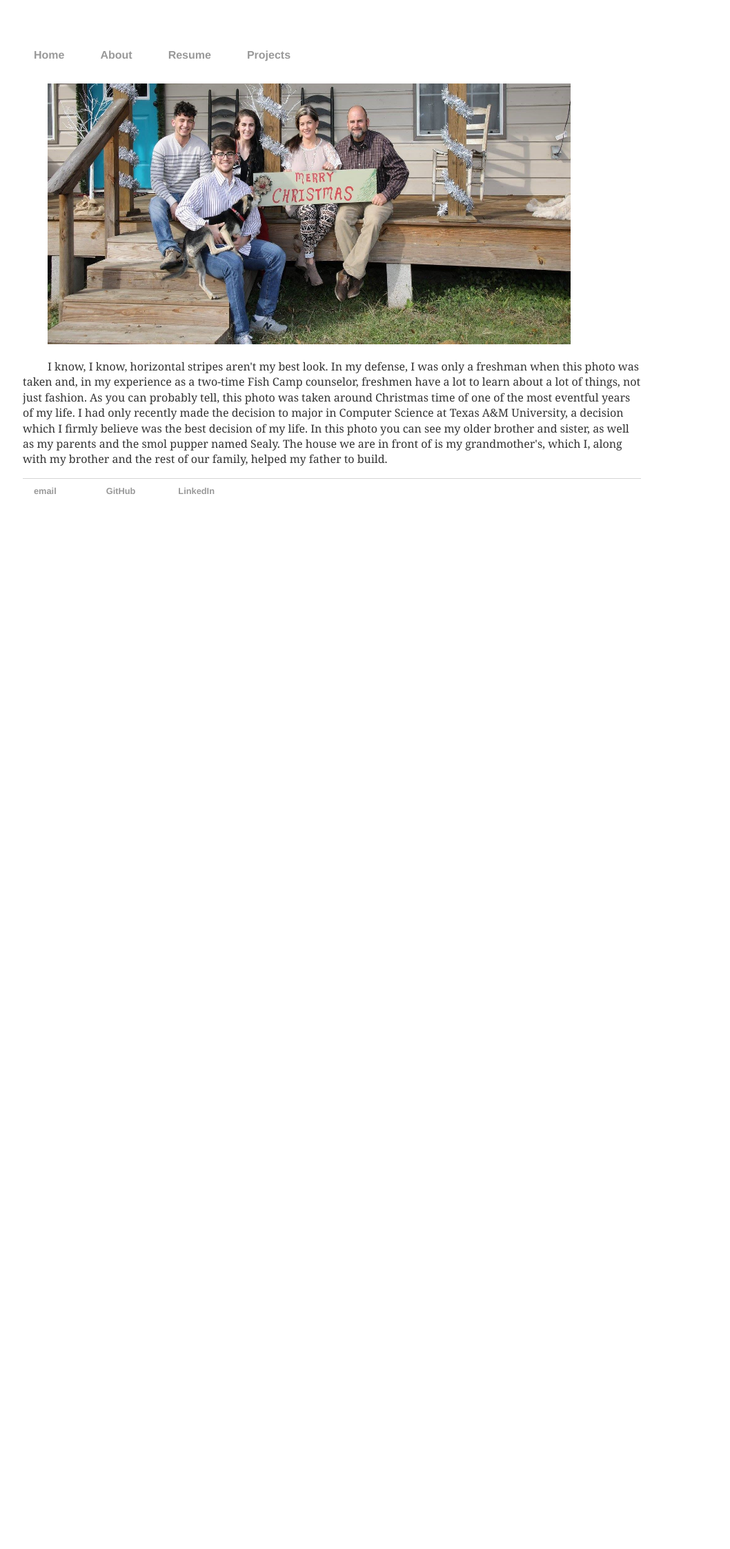
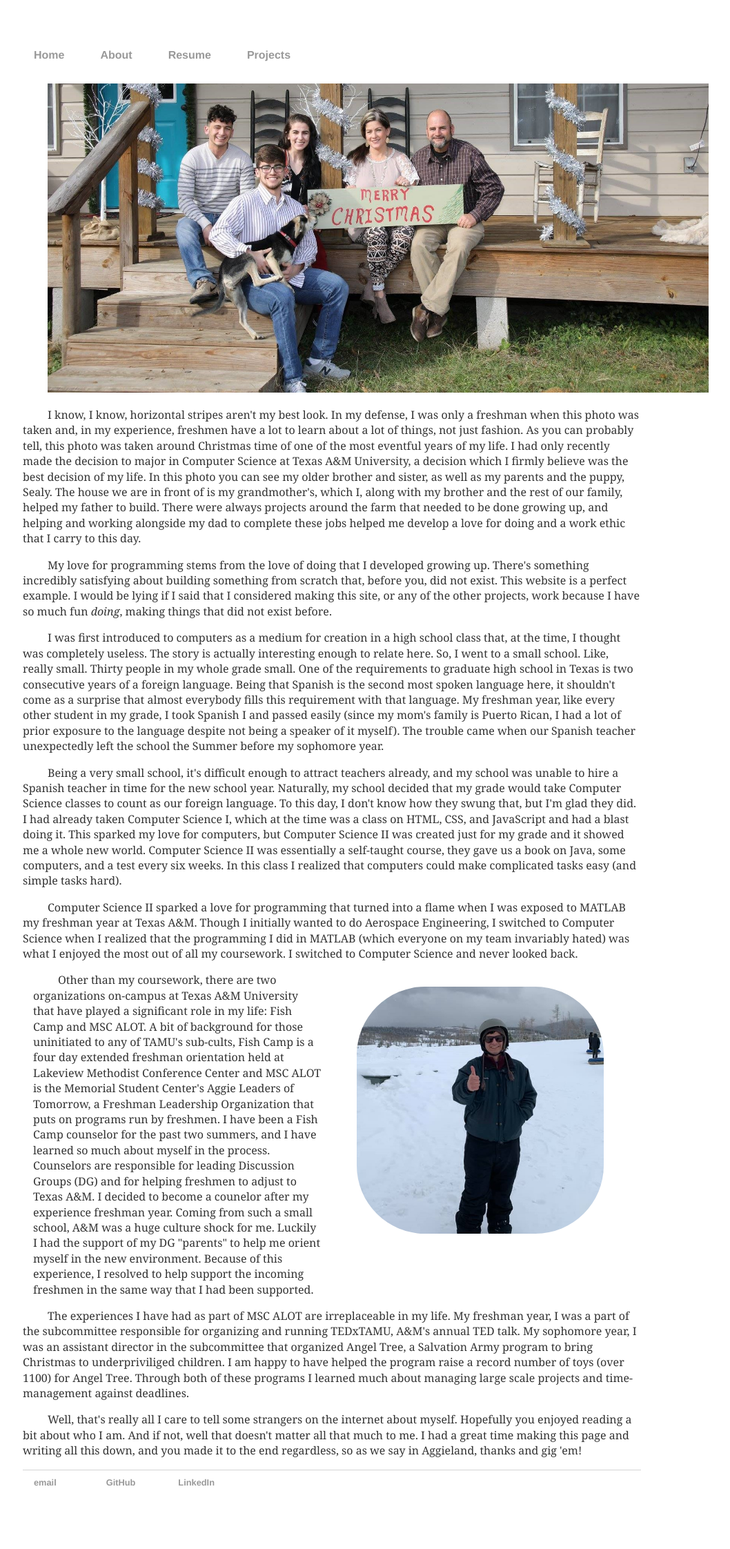
Before and after one commit to lwcreel/lwcreel.github.io, a Jekyll site: the page built from about/index.html, in a window 1280 px wide. Shown: the whole page at 69% size, without its empty margins (159-1217 px from the left). Built offline with Jekyll 4.4.1, drawn with Linux system fonts in a browser that asks for light colours; before the commit the page ends 900 px from its top, so only the background shows below that.

Commit message:
Finished About page

```diff
--- a/about/index.html
+++ b/about/index.html
@@ -7,13 +7,82 @@ title: Landon Creel
 <div class="row">
     <p class="about">
         I know, I know, horizontal stripes aren't my best look. In my defense, I was only a freshman when
-        this photo was taken and, in my experience as a two-time Fish Camp counselor, freshmen have a lot
+        this photo was taken and, in my experience, freshmen have a lot
         to learn about a lot of things, not just fashion. As you can probably tell, this photo was taken
         around Christmas time of one of the most eventful years of my life. I had only recently made the
         decision to major in Computer Science at Texas A&M University, a decision which I firmly believe
         was the best decision of my life. In this photo you can see my older brother and sister, as well
-        as my parents and the smol pupper named Sealy. The house we are in front of is my grandmother's,
-        which I, along with my brother and the rest of our family, helped my father to build.
+        as my parents and the puppy, Sealy. The house we are in front of is my grandmother's,
+        which I, along with my brother and the rest of our family, helped my father to build. There were
+        always projects around the farm that needed to be done growing up, and helping and working alongside
+        my dad to complete these jobs helped me develop a love for doing and a work ethic that I carry to
+        this day.
+    </p>
+    <p class="about">
+        My love for programming stems from the love of doing that I developed growing up. There's something
+        incredibly satisfying about building something from scratch that, before you, did not exist. This
+        website is a perfect example. I would be lying if I said that I considered making this site, or any
+        of the other projects, work because I have so much fun <i>doing</i>, making things that did not exist
+        before.
+    </p>
+    <p class="about">
+        I was first introduced to computers as a medium for creation in a high school class that, at the time,
+        I thought was completely useless. The story is actually interesting enough to relate here. So, I went
+        to a small school. Like, really small. Thirty people in my whole grade small. One of the
+        requirements to graduate high school in Texas is two consecutive years of a foreign language. Being
+        that Spanish is the second most spoken language here, it shouldn't come as a surprise that almost
+        everybody fills this requirement with that language. My freshman year, like every other student in my
+        grade, I took Spanish I and passed easily (since my mom's family is Puerto Rican, I had a lot of prior
+        exposure to the language despite not being a speaker of it myself). The trouble came when our Spanish
+        teacher unexpectedly left the school the Summer before my sophomore year.
+    </p>
+    <p class="about">
+        Being a very small school, it's difficult enough to attract teachers already, and my school was unable
+        to hire a Spanish teacher in time for the new school year. Naturally, my school decided that my grade
+        would take Computer Science classes to count as our foreign language. To this day, I don't know how
+        they swung that, but I'm glad they did. I had already taken Computer Science I, which at the time was
+        a class on HTML, CSS, and JavaScript and had a blast doing it. This sparked my love for computers, but
+        Computer Science II was created just for my grade and it showed me a whole new world. Computer Science
+        II was essentially a self-taught course, they gave us a book on Java, some computers, and a test
+        every six weeks. In this class I realized that computers could make complicated tasks easy (and simple
+        tasks hard).
+    </p>
+    <p class="about">
+        Computer Science II sparked a love for programming that turned into a flame when I was exposed to MATLAB
+        my freshman year at Texas A&M. Though I initially wanted to do Aerospace Engineering, I switched to Computer
+        Science when I realized that the programming I did in MATLAB (which everyone on my team invariably hated)
+        was what I enjoyed the most out of all my coursework. I switched to Computer Science and never looked back.
+    </p>
+    <div class="col-sm-6">
+        <p class="about">
+            Other than my coursework, there are two organizations on-campus at Texas A&M University that have played a
+            significant role in my life: Fish Camp and MSC ALOT. A bit of background for those uninitiated to any of
+           TAMU's sub-cults, Fish Camp is a four day extended freshman orientation held at Lakeview Methodist Conference
+           Center and MSC ALOT is the Memorial Student Center's Aggie Leaders of Tomorrow, a Freshman Leadership
+           Organization that puts on programs run by freshmen. I have been a Fish Camp counselor for the past two summers, and I have learned so much about myself in the
+           process. Counselors are responsible for leading Discussion Groups (DG) and for helping freshmen to adjust to
+           Texas A&M. I decided to become a counelor after my experience freshman year. Coming from such a small school,
+           A&M was a huge culture shock for me. Luckily I had the support of my DG "parents" to help me orient myself in
+           the new environment. Because of this experience, I resolved to help support the incoming freshmen in the same
+           way that I had been supported.
+        </p>
+    </div>
+    <div class="col-sm-6">
+        <img id="landon-snow" src="../imgs/LandonSnow.jpg" alt="Landon standing on a snowy hill">
+    </div>
+    <p class="about">
+        The experiences I have had as part of MSC ALOT are irreplaceable in my life. My freshman year, I was a part
+        of the subcommittee responsible for organizing and running TEDxTAMU, A&M's annual TED talk. My sophomore year,
+        I was an assistant director in the subcommittee that organized Angel Tree, a Salvation Army program to bring
+        Christmas to underpriviliged children. I am happy to have helped the program raise a record number of toys
+        (over 1100) for Angel Tree. Through both of these programs I learned much about managing large scale projects
+        and time-management against deadlines.
+    </p>
+    <p class="about">
+        Well, that's really all I care to tell some strangers on the internet about myself. Hopefully you enjoyed reading
+        a bit about who I am. And if not, well that doesn't matter all that much to me. I had a great time making this
+        page and writing all this down, and you made it to the end regardless, so as we say in Aggieland, thanks and
+        gig 'em!
     </p>
 </div>
 </body>
--- a/css/main.css
+++ b/css/main.css
@@ -52,8 +52,14 @@ ul.posts li {
     border-radius: 50%;
 }
 .family-photo{
-    width: 800px;
-    height: 420px; /* hehe */
+    width: 1000px;
+    height: 490px;
     padding: 21px; /* Ay-Ay-Ay Whoop! */
     align-content: center;
 }
+#landon-snow {
+    border-radius: 30%;
+    width: 400px;
+    height: 400px;
+    padding: 21px; /* Ay-Ay-Ay Whoop! */
+}
```
Also changed, not shown: imgs/LandonSnow.jpg.
